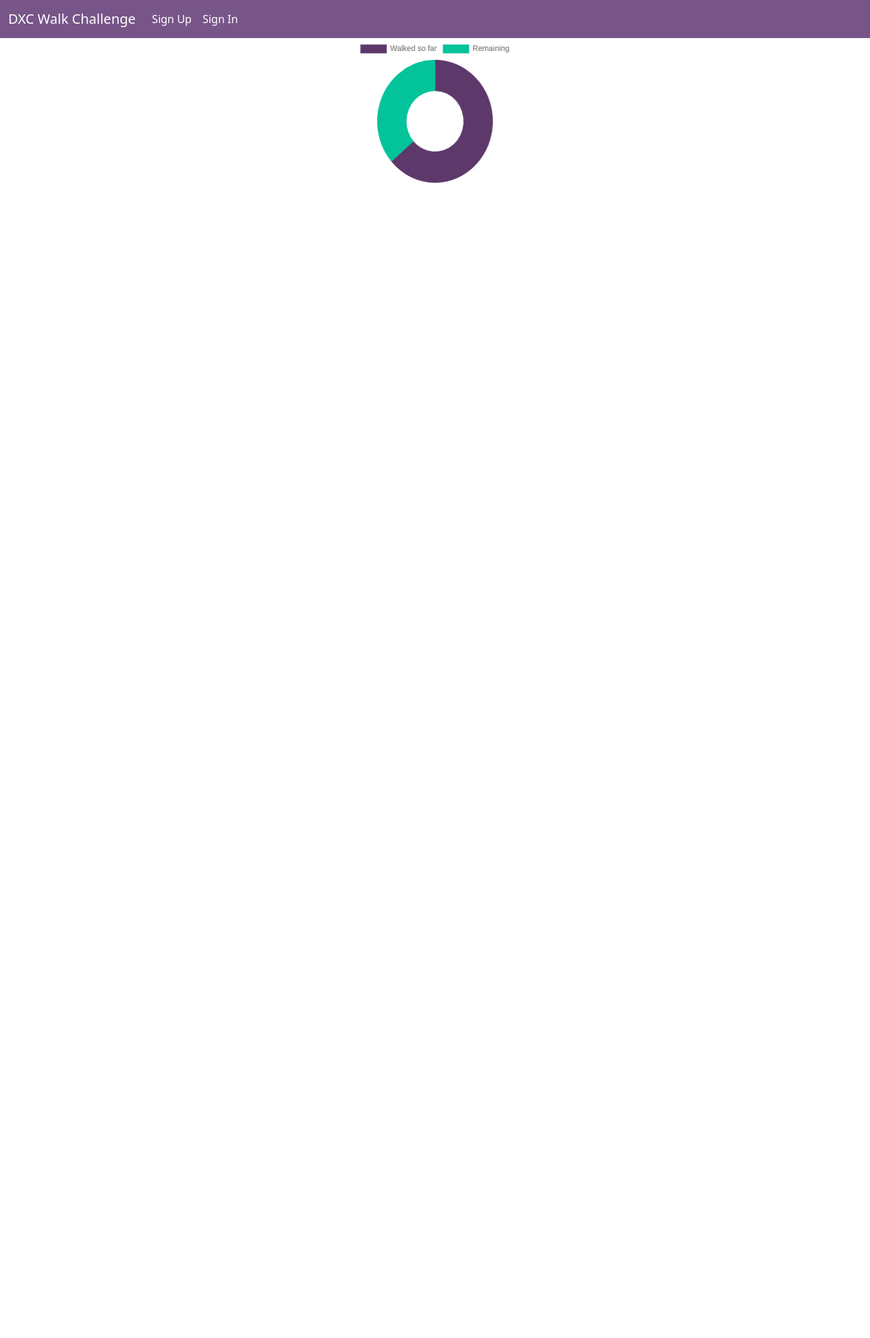
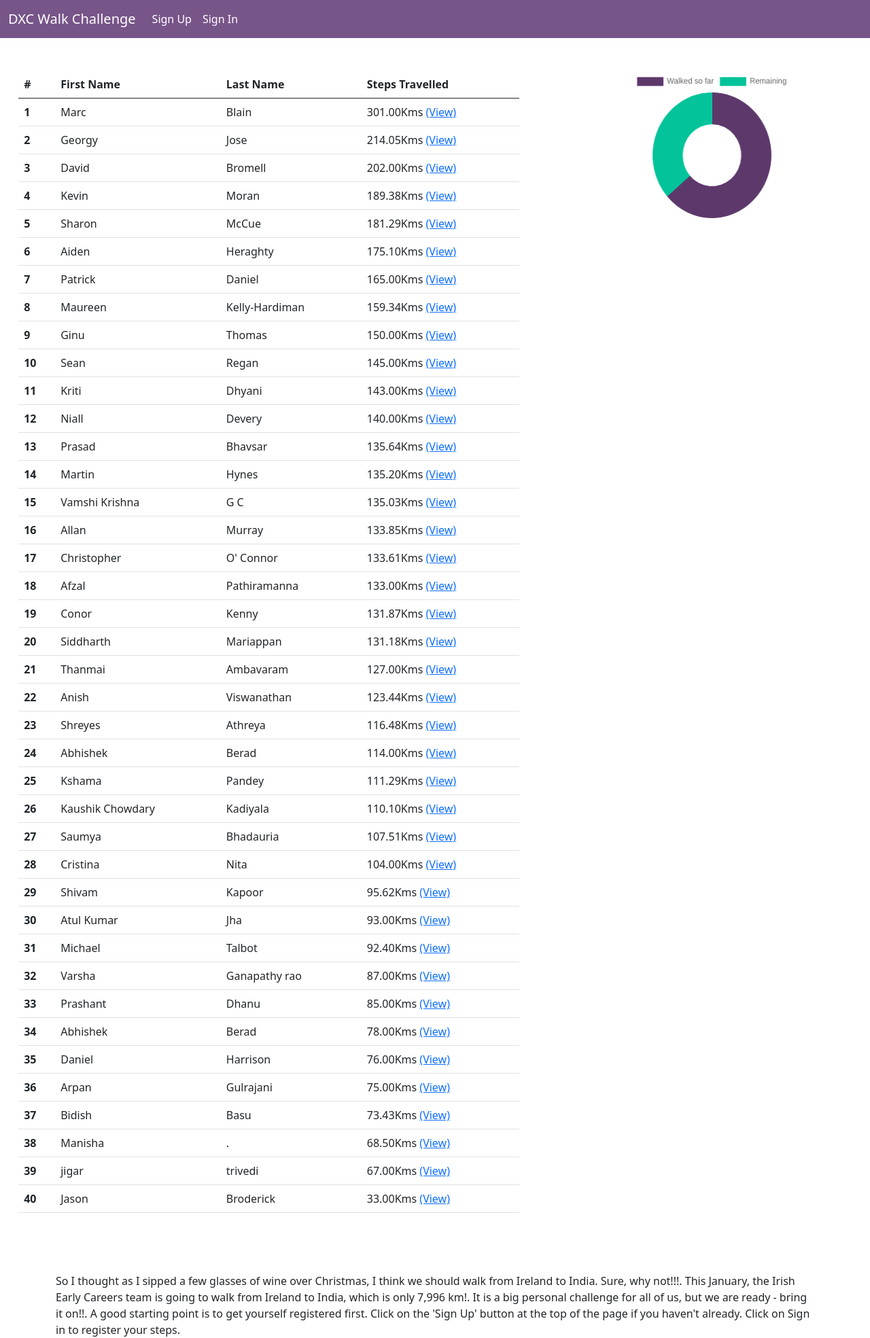
Before and after one commit to ShreyesAthreya/DXCWalkathon, a Django app: page / in a window 1280 px wide. Shown: the whole page at 68% size. Before the commit the page ends 269 px from the top, so only its background shows below. Run offline with Django 3.2, Linux system fonts and the light colour scheme; data comes from the database, SQL or seed files in the repository; both versions use the stored data as it was after the commit; some libraries are stand-ins or nearby versions.

Commit message:
production changes

```diff
--- a/WalkerTracker/settings.py
+++ b/WalkerTracker/settings.py
@@ -23,9 +23,9 @@ BASE_DIR = Path(__file__).resolve().parent.parent
 SECRET_KEY = 'k6k5o0f)jebk4zkwr12!t-%)%(qt0fpzexr&jca5)%s%i)t=n)'
 
 # SECURITY WARNING: don't run with debug turned on in production!
-DEBUG = True
+DEBUG = False
 
-ALLOWED_HOSTS = []
+ALLOWED_HOSTS = ['shreyes.pythonanywhere.com']
 
 
 # Application definition
--- a/stepsTracker/views.py
+++ b/stepsTracker/views.py
@@ -113,19 +113,22 @@ class HomeView(ListView):
     def get_context_data(self, **kwargs):
         context = super().get_context_data(**kwargs)
         context["qs"] = Step.objects.all()
+        context[
+            'openingMessage'] = "So I thought as I sipped a few glasses of wine over Christmas, " \
+                                "I think we should walk from Ireland to India. Sure, why not!!!. " \
+                                "This January, the Irish Early Careers team is going to walk from Ireland to India, " \
+                                "which is only 7,996 km!. It is a big personal challenge for all of us, but we are ready - " \
+                                "bring it on!!. A good starting point is to get yourself registered first. " \
+                                "\n \n \n" \
+                                "Click on the 'Sign Up' button at the top of the page if you haven't already." \
+                                "\n \tClick on Sign in to register your steps."
         try:
-            context['totalSteps'] = float(list(Step.objects.aggregate(Sum('steps')).values())[0])
+            context['totalSteps'] = int(list(Step.objects.aggregate(Sum('steps')).values())[0])
             context['remaining'] = 7966 - context['totalSteps']
+            if context['remaining'] < 0:
+                context['remaining'] = 0
         except:
-            context[
-                'openingMessage'] = "So I thought as I sipped a few glasses of wine over Christmas, " \
-                                    "I think we should walk from Ireland to India. Sure, why not!!!. " \
-                                    "This January, the Irish Early Careers team is going to walk from Ireland to India, " \
-                                    "which is only 7,996 km!. It is a big personal challenge for all of us, but we are ready - " \
-                                    "bring it on!!. A good starting point is to get yourself registered first. " \
-                                    "\n \n \n" \
-                                    "Click on the 'Sign Up' button at the top of the page if you haven't already." \
-                                    "\n \tClick on Sign in to register your steps."
+            pass
         return context
 
 
--- a/templates/stepsTracker/index.html
+++ b/templates/stepsTracker/index.html
@@ -43,7 +43,7 @@
 {% endblock scripts %}
 {% block content %}
 
-    {% if user.is_authenticated %}
+
         <div class="row">
         <div class="container col-7">
             <br>
@@ -85,9 +85,11 @@
                 </table>
             </div>
         </div>
-    {% endif %}
+
 <div class="container col-4">
     <div class="row">
+        <br>
+        &nbsp;
         <canvas id="myChart" width="100" height="50"></canvas>
     </div>
 </div>
```
Also changed, not shown: db.sqlite3.
